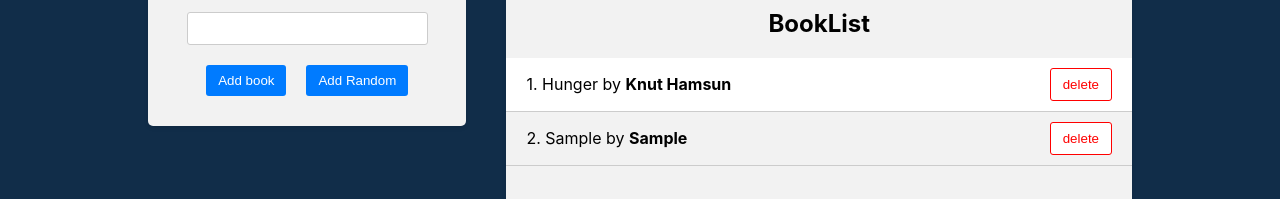
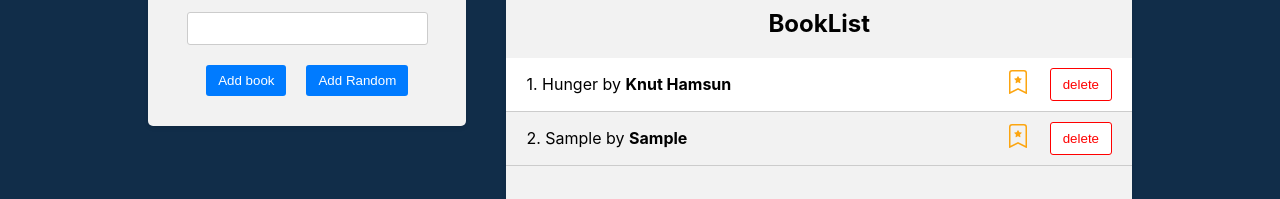
Before and after one commit to XMEJLb/30-react-redux, a React (Create React App) app in the folder frontend/: page / in a window 1280 px wide. Both pictures are taken after typing "Sample", "Sample" into the empty fields and a click on the button "Add Random". Shown: the part 302-501 px from the top of the page. Built offline with nearby package versions, Linux system fonts and the light colour scheme.

Commit message:
added icons and fav option

```diff
--- a/frontend/package.json
+++ b/frontend/package.json
@@ -9,6 +9,7 @@
     "@testing-library/user-event": "^13.5.0",
     "react": "^18.3.1",
     "react-dom": "^18.3.1",
+    "react-icons": "^5.2.1",
     "react-redux": "^9.1.2",
     "react-scripts": "5.0.1",
     "uuid": "^10.0.0",
--- a/frontend/src/components/BookForm/BookForm.js
+++ b/frontend/src/components/BookForm/BookForm.js
@@ -15,6 +15,7 @@ const BookForm = () => {
     const book = {
       title: data.title,
       author: data.author,
+      favorite: false,
       id: uuidv4(),
     };
     dispatch(addBook(book));
@@ -25,6 +26,7 @@ const BookForm = () => {
       const book = {
         title,
         author,
+        favorite: false,
         id: uuidv4(),
       };
       dispatch(addBook(book));
--- a/frontend/src/components/BookList/BookList.js
+++ b/frontend/src/components/BookList/BookList.js
@@ -1,6 +1,6 @@
 import { useSelector, useDispatch } from "react-redux";
-import { deleteBook } from "../../redux/books/actionCreators";
-
+import { deleteBook, changeBookmark } from "../../redux/books/actionCreators";
+import { BsBookmarkStarFill, BsBookmarkStar } from "react-icons/bs";
 import "./BookList.css";
 
 const BookList = () => {
@@ -9,6 +9,10 @@ const BookList = () => {
   const handleDeleteBook = (id) => {
     dispatch(deleteBook(id));
   };
+  const handleChangeBookmark = (id) => {
+    dispatch(changeBookmark(id));
+  };
+
   return (
     <div className="app-block book-list">
       <h2>BookList</h2>
@@ -22,6 +26,13 @@ const BookList = () => {
                 {++i}. {book.title} by <strong>{book.author}</strong>{" "}
               </div>
               <div className="book-actions">
+                <span onClick={() => handleChangeBookmark(book.id)}>
+                  {book.favorite ? (
+                    <BsBookmarkStarFill className="star-icon" />
+                  ) : (
+                    <BsBookmarkStar className="star-icon" />
+                  )}
+                </span>
                 <button onClick={() => handleDeleteBook(book.id)}>
                   delete
                 </button>
--- a/frontend/src/redux/books/actionCreators.js
+++ b/frontend/src/redux/books/actionCreators.js
@@ -13,3 +13,10 @@ export const deleteBook = (bookId) => {
     payload: bookId,
   };
 };
+
+export const changeBookmark = (bookId) => {
+  return {
+    type: a.CHANGE_BOOKMARK,
+    payload: bookId,
+  };
+};
--- a/frontend/src/redux/books/actionTypes.js
+++ b/frontend/src/redux/books/actionTypes.js
@@ -1,2 +1,3 @@
 export const ADD_BOOK = "ADD_BOOK";
 export const DELETE_BOOK = "DELETE_BOOK";
+export const CHANGE_BOOKMARK = "CHANGE_BOOKMARK";
--- a/frontend/src/redux/books/reducer.js
+++ b/frontend/src/redux/books/reducer.js
@@ -9,6 +9,11 @@ function booksReducer(state = initialState, action) {
     case a.DELETE_BOOK:
       return state.filter((e) => action.payload !== e.id);
 
+    case a.CHANGE_BOOKMARK:
+      return state.map((e) =>
+        action.payload === e.id ? { ...e, favorite: !e.favorite } : e
+      );
+
     default:
       return state;
   }
```
Also changed, not shown: 1 other file (tests, documents, lock files or other folders).
